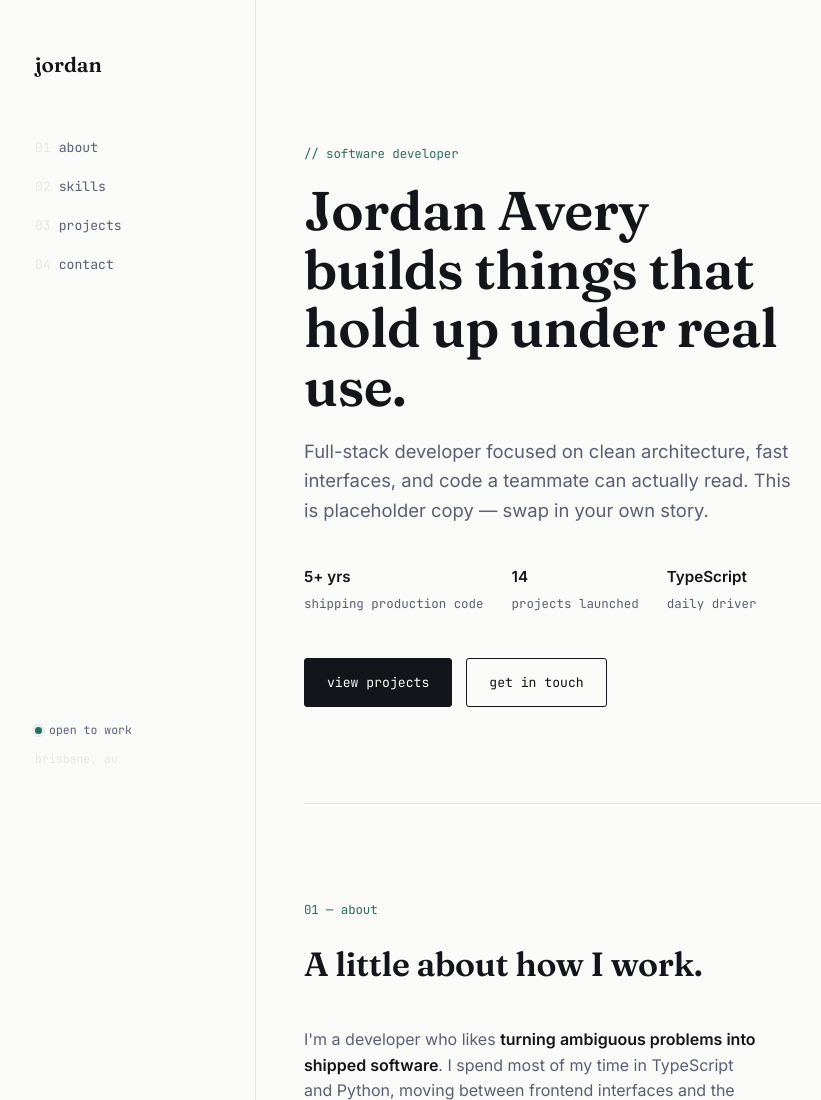
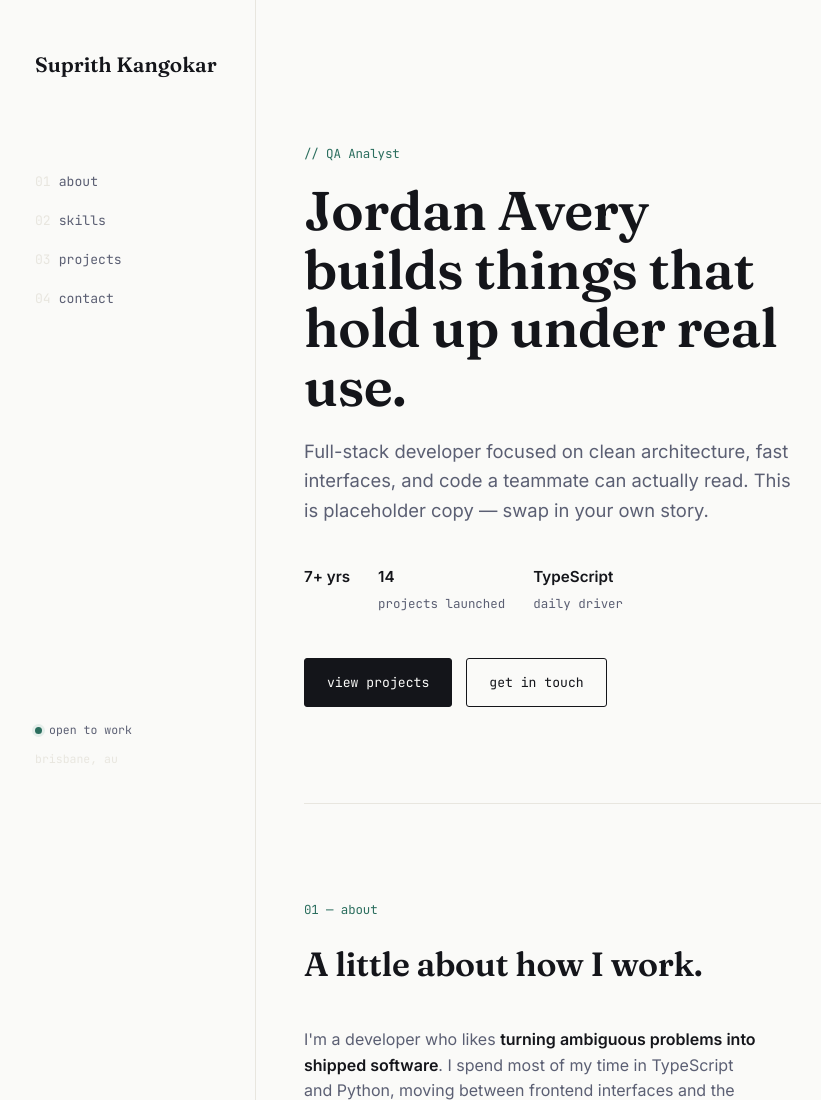
Before and after one commit to Suprith1311/suprith_portfoliopage, a plain HTML site: page index.html in a window 1280 px wide. Shown: the top 1100 px of the page, without its empty margins (15-836 px from the left). Drawn offline with Linux system fonts and the light colour scheme.

Commit message:
Update index.html

```diff
--- a/index.html
+++ b/index.html
@@ -466,8 +466,8 @@
   <!-- ===== Sidebar ===== -->
   <aside class="sidebar">
     <div>
-      <div class="brand">jordan<span class="cursor"></span></div>
-      <button class="mobile-bar" id="navToggle">menu</button>
+      <div class="brand">Suprith Kangokar<span class="cursor"></span></div>
+      <button class="mobile-bar" id="navToggle">Menu</button>
       <nav class="links" id="navLinks">
         <a href="#about"><span class="idx">01</span>about</a>
         <a href="#skills"><span class="idx">02</span>skills</a>
@@ -486,12 +486,12 @@
 
     <!-- Hero -->
     <section class="hero" id="top">
-      <span class="eyebrow mono">// software developer</span>
+      <span class="eyebrow mono">// QA Analyst</span>
       <h1>Jordan Avery builds things that hold up under real use.</h1>
       <p class="role">Full-stack developer focused on clean architecture, fast interfaces, and code a teammate can actually read. This is placeholder copy — swap in your own story.</p>
 
       <div class="hero-meta">
-        <div><strong>5+ yrs</strong>shipping production code</div>
+        <div><strong>7+ yrs</strong></div>
         <div><strong>14</strong>projects launched</div>
         <div><strong>TypeScript</strong>daily driver</div>
       </div>
```
